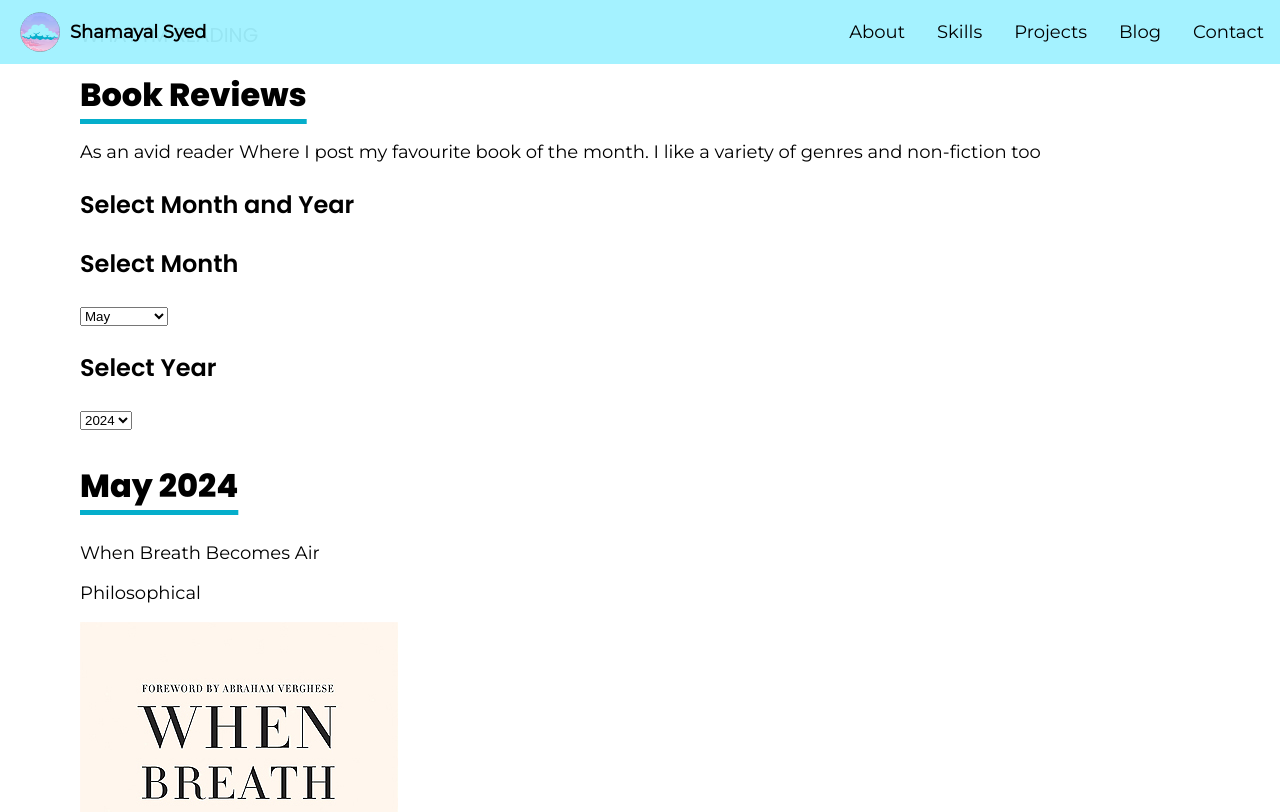
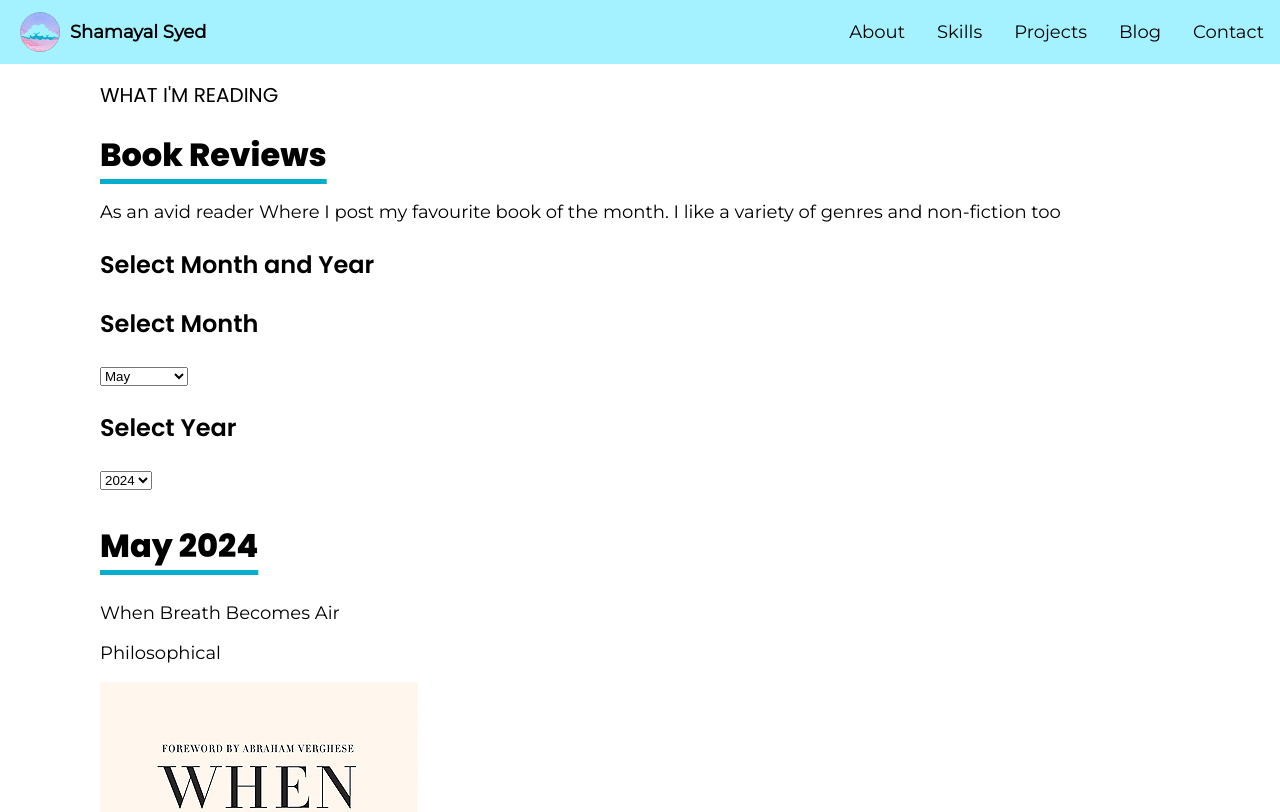
Before and after one commit to Shamayal/personal-website, a React (Create React App) app: page /hobbies/books in a window 1280 px wide. Shown: the top 812 px of the page. Built offline with nearby package versions, Linux system fonts and the light colour scheme.

Commit message:
added 2024 books

```diff
--- a/src/styles/Books.css
+++ b/src/styles/Books.css
@@ -1,6 +1,5 @@
 #books {
-  margin-left: 80px;
-  margin-right: 80px;
+  margin: 80px 100px;
 }
 
 .books-container {
```
